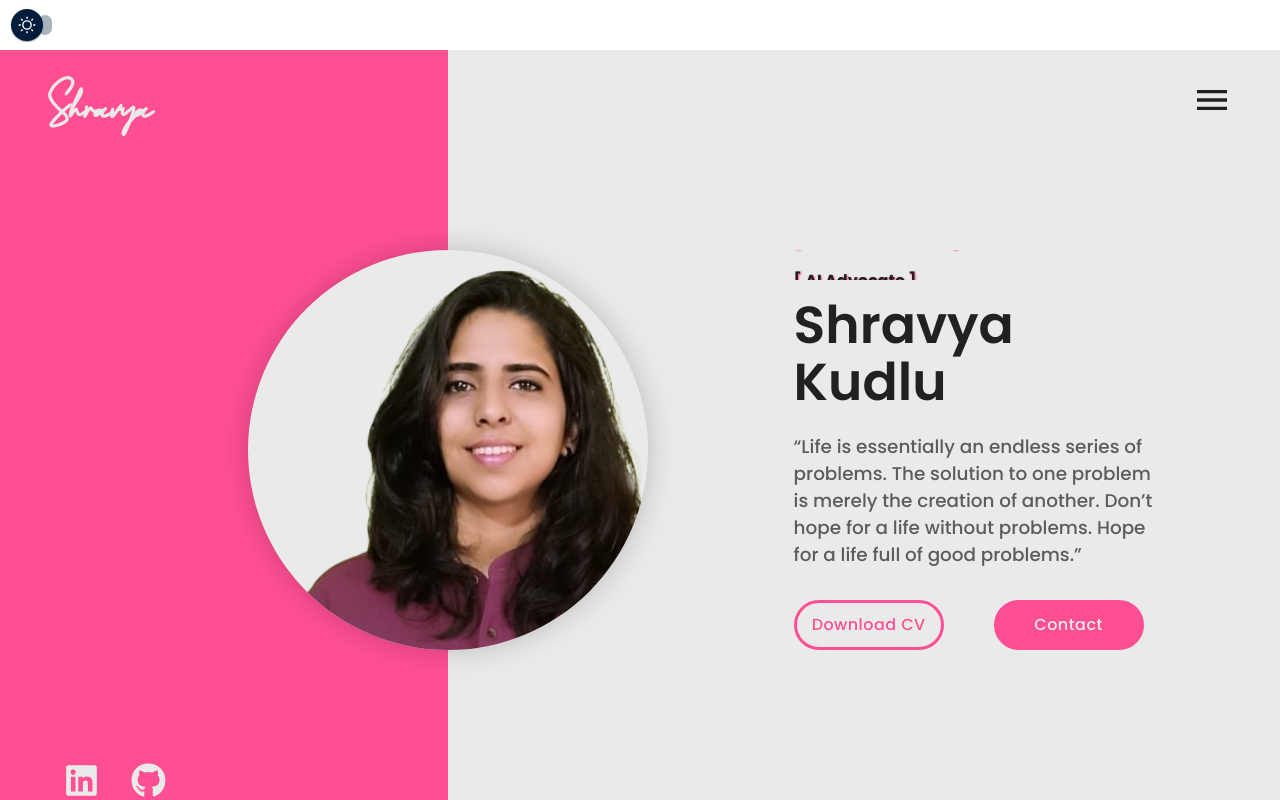
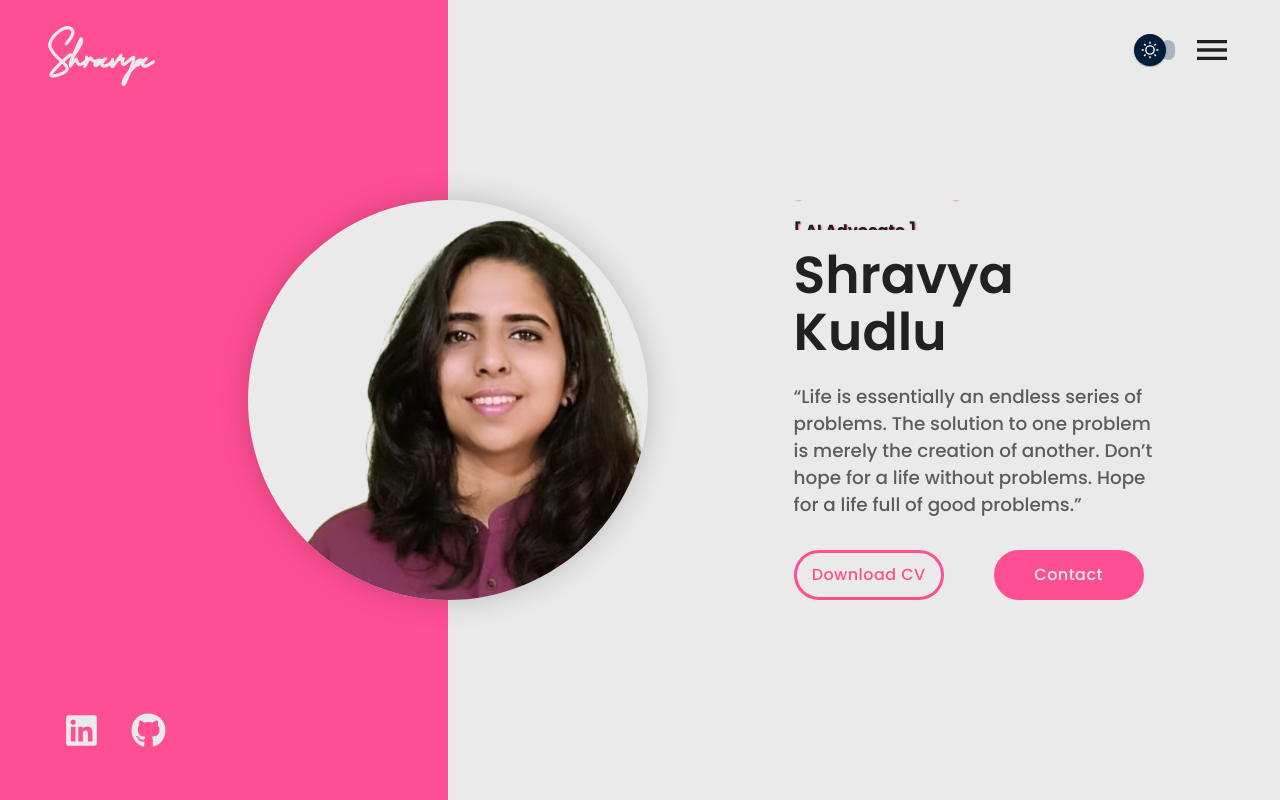
Before and after one commit to ShravyaKudlu/developer-portfolio-master, a React (Create React App) app: page /#/ in a window 1280 px wide. Shown: the top 800 px of the page. Built offline with nearby package versions, Linux system fonts and the light colour scheme; a web font is replaced by a local one.

Commit message:
fixedtheDarkLightModeinrightplace

```diff
--- a/src/components/Header/Header.js
+++ b/src/components/DarkLightMode/DarkLightMode.js
@@ -1,11 +1,15 @@
 import * as React from "react";
 import { styled } from "@mui/material/styles";
-import FormControlLabel from "@mui/material/FormControlLabel";
 import Switch from "@mui/material/Switch";
+
 const MaterialUISwitch = styled(Switch)(({ theme }) => ({
   width: 62,
   height: 34,
   padding: 7,
+  position: "absolute",
+  top: "25px", // Adjust as needed
+  right: "90px", // Adjust as needed
+  zIndex: 9999, // Ensure it's above other content
   "& .MuiSwitch-switchBase": {
     margin: 1,
     padding: 0,
@@ -49,20 +53,8 @@ const MaterialUISwitch = styled(Switch)(({ theme }) => ({
   },
 }));
 
-
-function Header({ onChange, theme }) {
-
-  return (
-
-      <FormControlLabel
-        control={
-          <MaterialUISwitch
-            sx={{ m: 1 }}
-            onChange={onChange}
-          />
-        }
-      />
-  );
+function DarkLightMode({ onChange, theme }) {
+  return <MaterialUISwitch sx={{ m: 1 }} onChange={onChange} />;
 }
 
-export default Header;
+export default DarkLightMode;
--- a/src/components/index.js
+++ b/src/components/index.js
@@ -10,4 +10,4 @@ export { default as Projects } from'./Projects/Projects'
 export { default as SingleProject } from './Projects/SingleProject/SingleProject'
 export { default as Achievement } from './Achievement/Achievement'
 export { default as BackToTop } from'./BackToTop/BackToTop'
-export { default as  Header} from'./Header/Header'
+export { default as  DarkLightMode} from'./DarkLightMode/DarkLightMode'
--- a/src/contexts/ThemeContext.js
+++ b/src/contexts/ThemeContext.js
@@ -1,7 +1,7 @@
 /* eslint-disable */
 import React, { createContext, useState } from "react";
 import { themeData } from "../data/themeData";
-import Header from "../components/Header/Header";
+import DarkLightMode from "../components/DarkLightMode/DarkLightMode";
 import {
   pinkThemeLight,
   pinkThemeDark,
@@ -30,7 +30,7 @@ function ThemeContextProvider(props) {
   const value = { theme, drawerOpen, setHandleDrawer };
   return (
     <>
-      <Header onChange={handleChange} theme={theme} />
+      <DarkLightMode onChange={handleChange} theme={theme} />
       <ThemeContext.Provider value={value}>
         {props.children}
       </ThemeContext.Provider>
--- a/src/pages/Main/Main.js
+++ b/src/pages/Main/Main.js
@@ -1,7 +1,7 @@
 import React from 'react'
 import { Helmet } from 'react-helmet'
 
-import { Navbar, Footer, Landing, About, Skills, Education, Experience, Contacts, Projects,  Achievement, Header } from '../../components'
+import { Navbar, Footer, Landing, About, Skills, Education, Experience, Contacts, Projects,  Achievement } from '../../components'
 import { headerData } from '../../data/headerData'
 
 function Main() {
```
